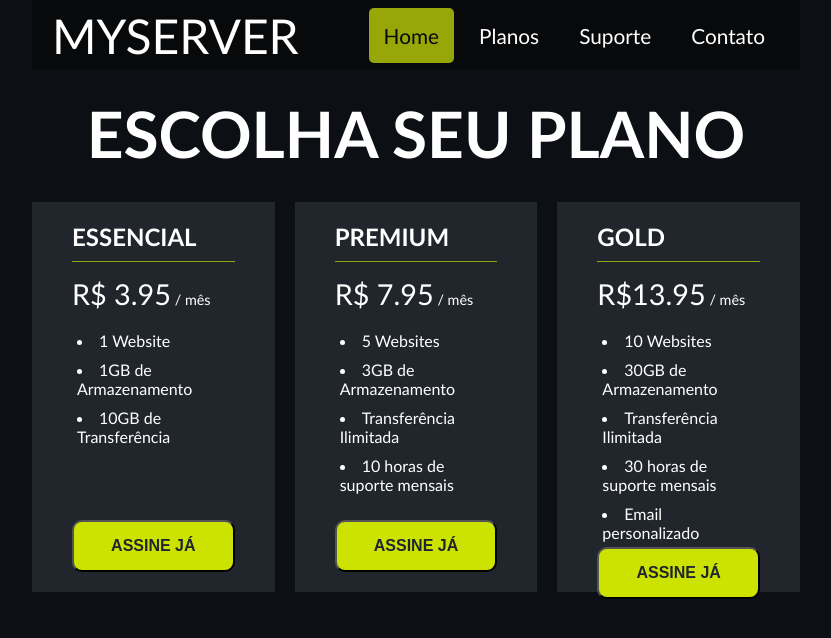
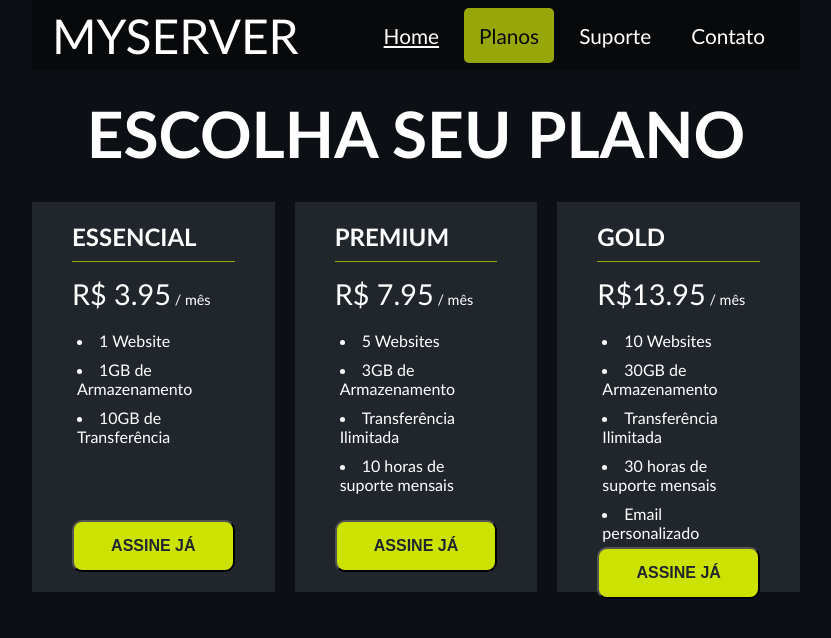
Before and after one commit to GstvSV/Planos, a plain HTML site: page index.html in a window 1280 px wide. In both pictures the pointer is over the link "Home". Shown: the whole page, without its empty margins (224-1055 px from the left). Drawn offline with Linux system fonts and the light colour scheme.

Commit message:
Troca estilo
Pequena alteração no css e inclusão de uma classe 'active', para que a opção planos fique "selecionada" e não altere com hover

```diff
--- a/index.html
+++ b/index.html
@@ -11,7 +11,7 @@
         <a class="logo" href="#">Myserver</a>
         <ul class="menu">
             <li><a href="#">Home</a></li>
-            <li><a href="#">Planos</a></li>
+            <li><a class="active" href="#">Planos</a></li>
             <li><a href="#">Suporte</a></li>
             <li><a href="#">Contato</a></li>
         </ul>
--- a/src/css/style.css
+++ b/src/css/style.css
@@ -40,12 +40,21 @@ body{
     color: white;
     text-decoration: none;
     padding: 15px;
+}
 
+.menu a:hover{
+    text-decoration: underline;
 }
-.menu a:hover{
+
+.menu .active{
     background-color: #97A709;
     color: #08090B;
     border-radius: 5px;
+}
+
+.menu .active:hover{
+    text-decoration: none;
+    cursor: default;
 }
 
 main{
```
